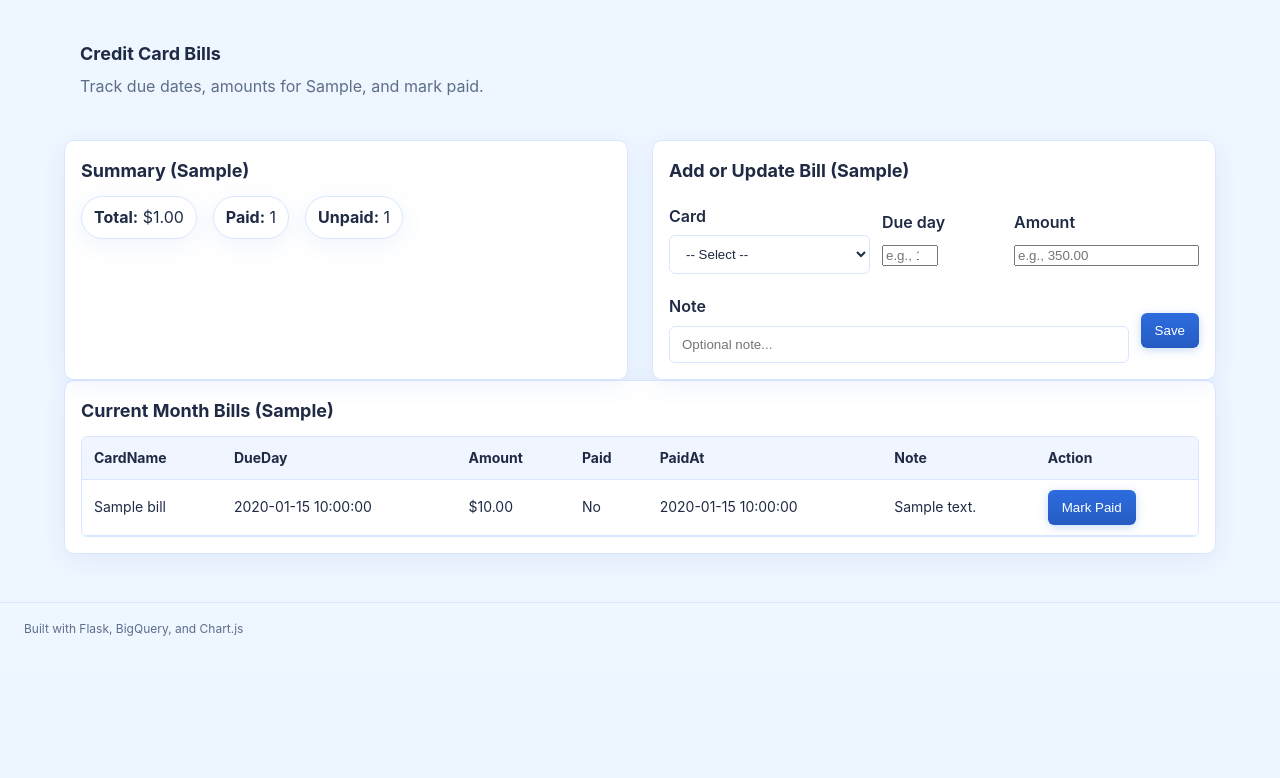
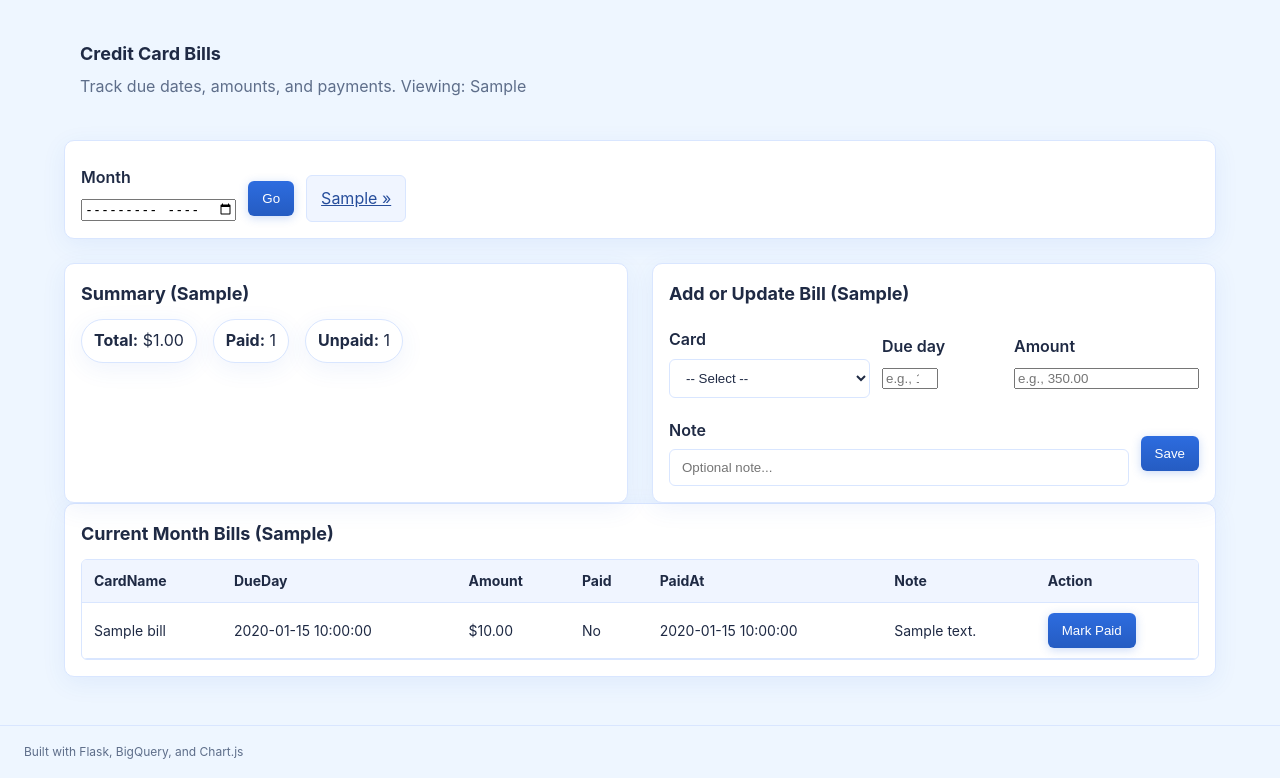
Before and after one commit to pdeepanraj/expensetracker, a Flask app: template templates/bills.html in a window 1280 px wide. Shown: the part 133-911 px from the top of the page. Before the commit the page ends 769 px from the top, so only its background shows below. Run offline with Flask 3, Linux system fonts and the light colour scheme; the template is opened without the code that fills it: most values are stand-ins (such as "Sample title", 1, 10 or a date in 2020).

Commit message:
Update bills.html

```diff
--- a/templates/bills.html
+++ b/templates/bills.html
@@ -8,7 +8,25 @@
 {% block content %}
 <div class="card" style="padding:16px; border:none; box-shadow:none; background:transparent; margin-bottom:8px;">
   <h3 style="margin:0 0 6px;">Credit Card Bills</h3>
-  <p class="muted">Track due dates, amounts for {{ bill_month }}, and mark paid.</p>
+  <p class="muted">Track due dates, amounts, and payments. Viewing: {{ bill_month }}</p>
+</div>
+
+<div class="card">
+  <form method="get" action="/bills" class="inline" style="flex-wrap:wrap; gap:12px; align-items: end;">
+    <div>
+      <label for="m">Month</label>
+      <input type="month" id="m" name="m" value="{{ bill_month }}">
+    </div>
+    <div class="actions">
+      <button type="submit">Go</button>
+      {% if prev_month %}
+      <a class="btn secondary" href="/bills?m={{ prev_month }}">« {{ prev_month }}</a>
+      {% endif %}
+      {% if next_month %}
+      <a class="btn secondary" href="/bills?m={{ next_month }}">{{ next_month }} »</a>
+      {% endif %}
+    </div>
+  </form>
 </div>
 
 <div class="grid-2">
@@ -83,6 +101,7 @@
             {% if not b.Paid %}
             <form method="post" action="/bills/mark_paid" class="inline">
               <input type="hidden" name="row_id" value="{{ b.RowId }}">
+              <input type="hidden" name="bill_month" value="{{ bill_month }}">
               <button type="submit">Mark Paid</button>
             </form>
             {% else %}
```
